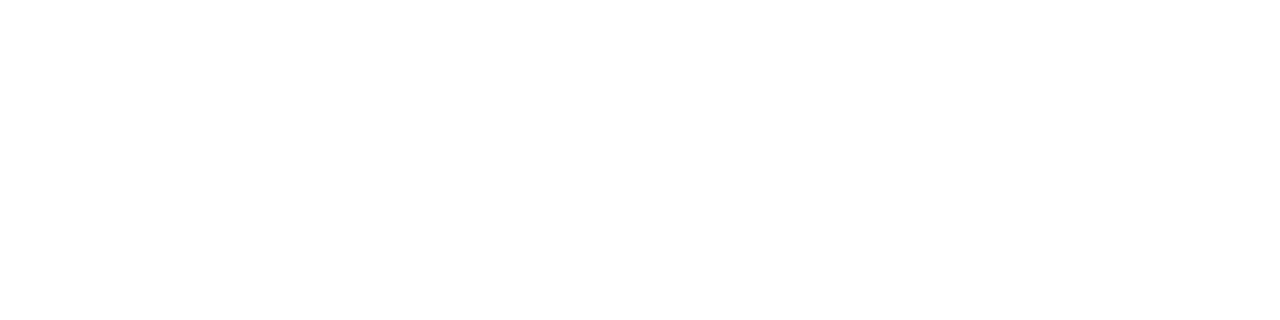
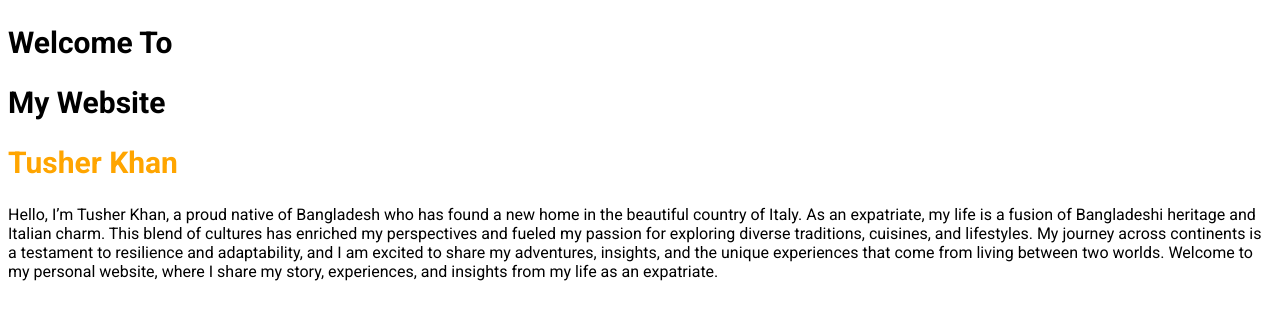
Before and after one commit to akash78678/my-first-professional-website, a plain HTML site: page index.html in a window 1280 px wide. Drawn offline with Linux system fonts and the light colour scheme.

Commit message:
peragraph

```diff
--- a/index.html
+++ b/index.html
@@ -1,12 +1,26 @@
 <!DOCTYPE html>
 <html lang="en">
+    <link href="https://fonts.googleapis.com/css2?family=Roboto:wght@400;500;700;900&display=swap" rel="stylesheet">
 <head>
     <meta charset="UTF-8">
     <meta name="viewport" content="width=s, initial-scale=1.0">
-    <title>Document</title>
+    <title>Tusher Khan</title>
+    <link rel="preconnect" href="https://fonts.googleapis.com">
+    <link rel="preconnect" href="https://fonts.gstatic.com" crossorigin>
     <link rel="stylesheet" href="style.css">
+
 </head>
 <body>
+    <section>
+        <div class="bio">
+            <h1>Welcome To </h1>
+            <h1>My Website</h1>
+            <h1 class="logo">Tusher Khan</h1>
 
+
+            <p>Hello, I’m Tusher Khan, a proud native of Bangladesh who has found a new home in the beautiful country of Italy. As an expatriate, my life is a fusion of Bangladeshi heritage and Italian charm. This blend of cultures has enriched my perspectives and fueled my passion for exploring diverse traditions, cuisines, and lifestyles. My journey across continents is a testament to resilience and adaptability, and I am excited to share my adventures, insights, and the unique experiences that come from living between two worlds. Welcome to my personal website, where I share my story, experiences, and insights from my life as an expatriate.
+            </p>
+        </div>
+    </section>
 </body>
 </html>
--- a/style.css
+++ b/style.css
@@ -0,0 +1,9 @@
+body {
+    font-family: "Roboto", sans-serif;
+}
+h1{
+    font-size: 30px;
+}
+.logo {
+    color: orange;
+}
```
Also changed, not shown: images/tu1.jpg (added), images/tu2.jpg (added), images/tu3.jpg (added), images/tu4.jpg (added).
